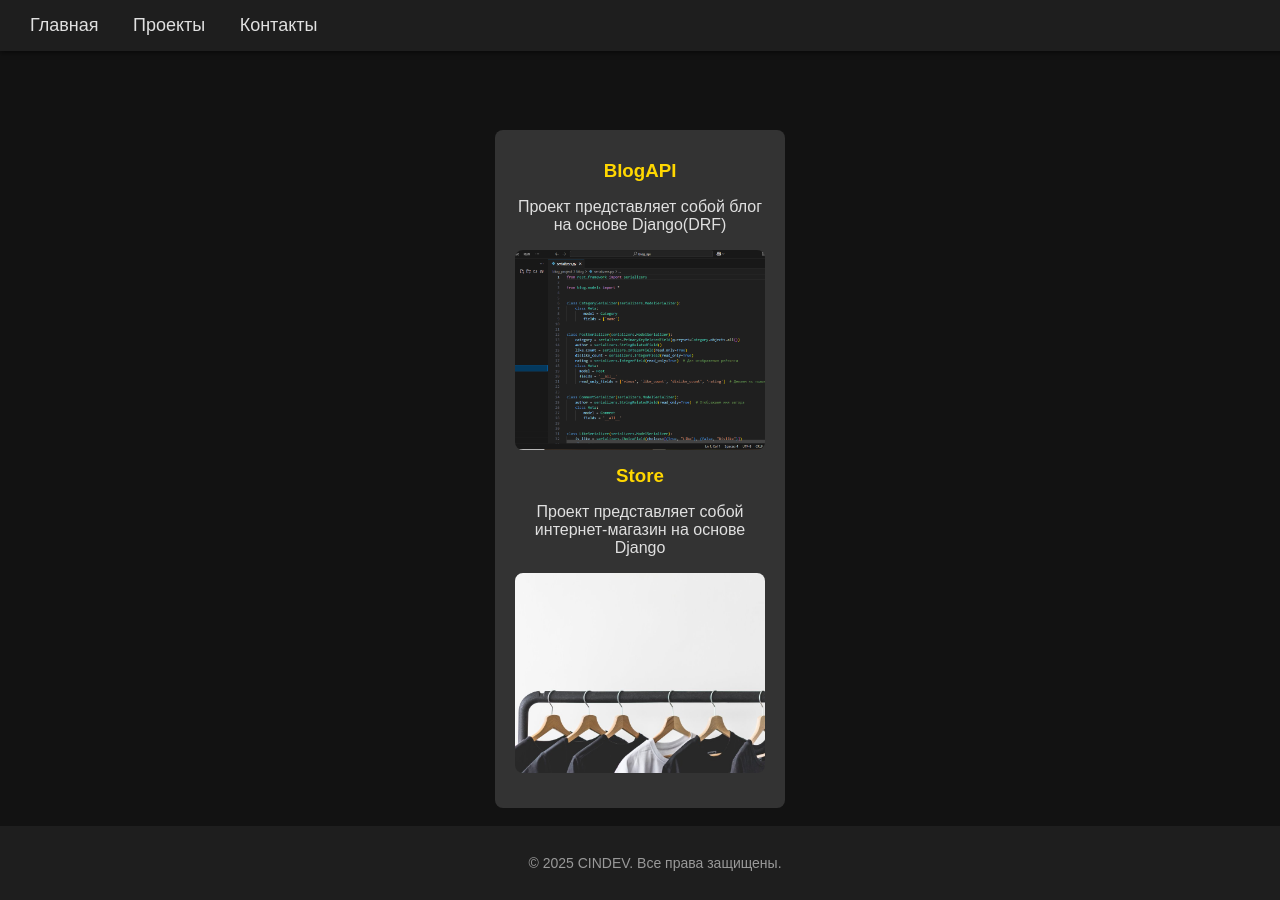
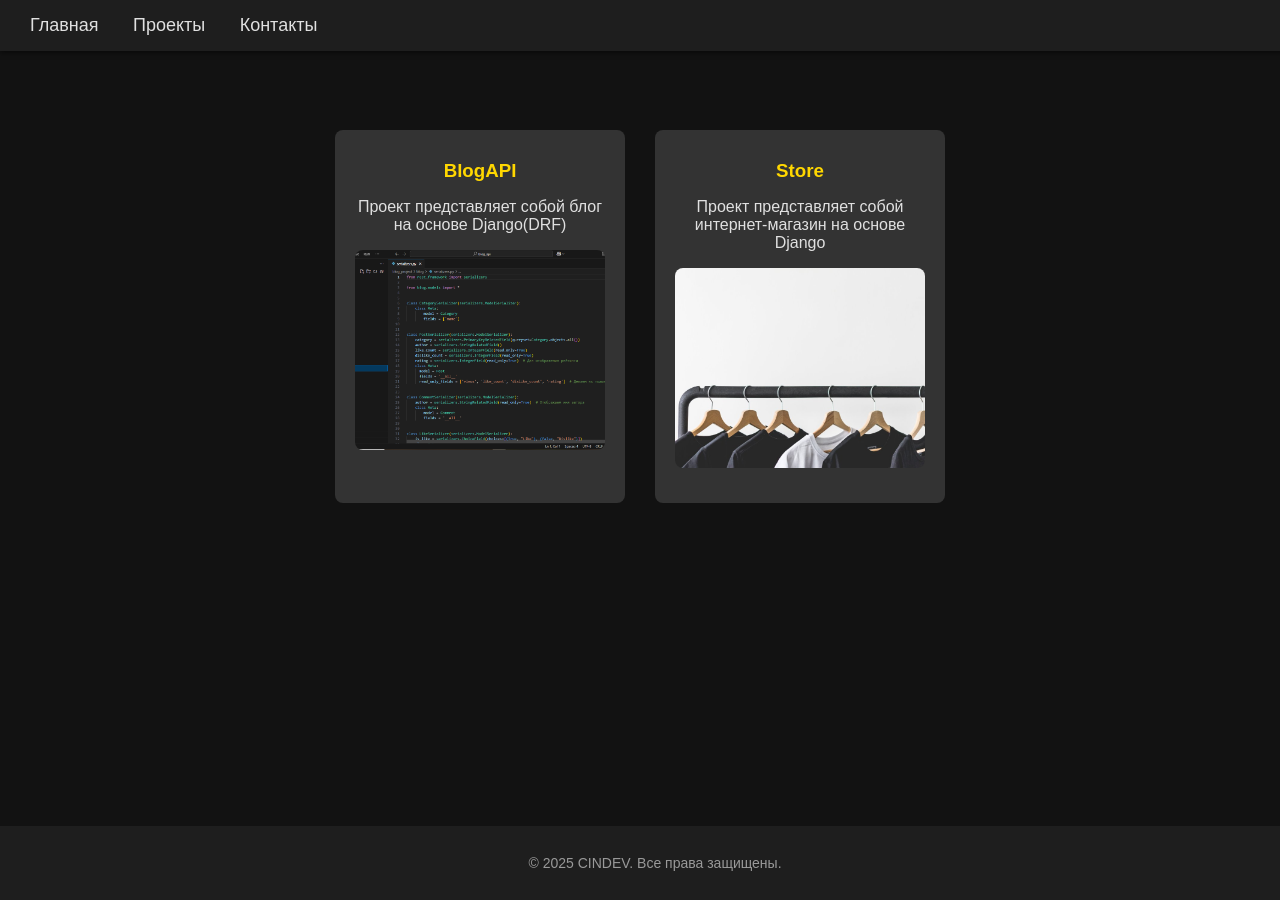
Before and after one commit to Cinzanos/cinzanos.github.io, a Jekyll site: the page built from projects.html, in a window 1280 px wide. Built offline with Jekyll 4.4.1, drawn with Linux system fonts in a browser that asks for light colours.

Commit message:
Fix docs Store

```diff
--- a/projects.html
+++ b/projects.html
@@ -14,6 +14,8 @@ title: Мои проекты
         <a href="https://github.com/Cinzanos/BlogAPI" target="_blank">GitHub</a>
         <a href="/documentation_BlogAPI/" target="_blank">Документация</a>
       </div>
+    </div>
+    <div class="project fade-in">
       <h3>Store</h3>
       <p>Проект представляет собой интернет-магазин на основе Django</p>
       <div class="project-image">
```
